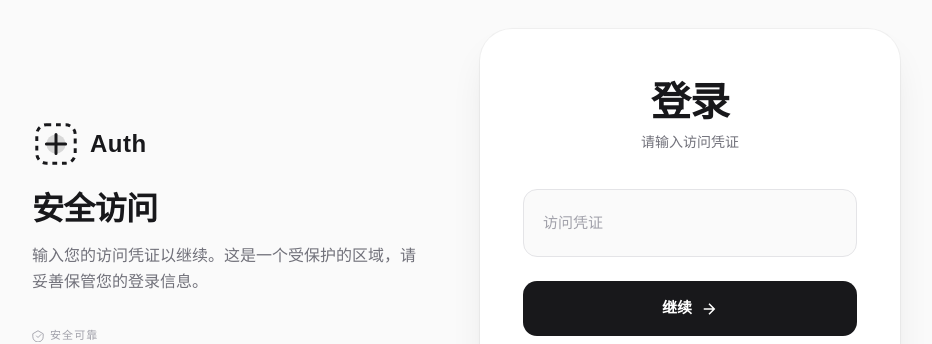
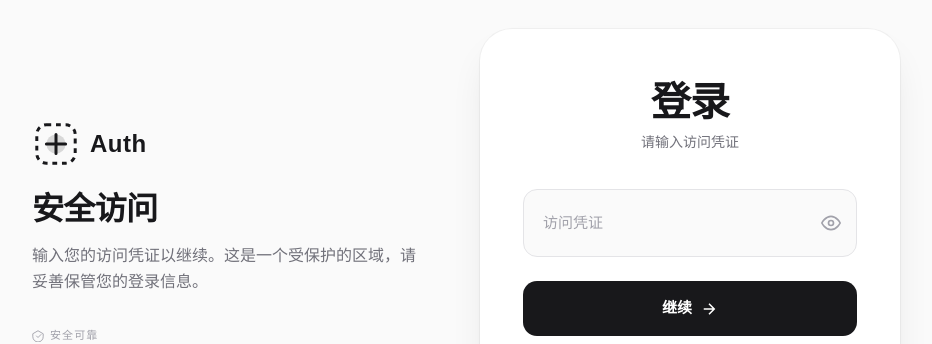
Before and after one commit to nano-exp/auth-request, a Next.js app: page /login in a window 1280 px wide. Shown: the part 168-512 px from the top of the page, without its empty margins (174-1106 px from the left). Built offline with nearby package versions, Linux system fonts and the light colour scheme; no server answers; a web font is replaced by a local one.

Commit message:
feat: add password visibility toggle and extend cookie expiry to 10 years

```diff
--- a/src/app/api/login/route.ts
+++ b/src/app/api/login/route.ts
@@ -8,7 +8,7 @@
     if (token && token === envToken) {
       const cookieName = process.env.COOKIE_NAME ?? 'auth-token'
       const cookieDomain = process.env.COOKIE_DOMAIN
-      const maxAge = 60 * 60 * 24 // 1 day
+      const maxAge = 60 * 60 * 24 * 365 * 10 // 10 years
       const response = NextResponse.json({ ok: true })
       response.cookies.set(cookieName, token, {
         httpOnly: true,
--- a/src/app/login/page.tsx
+++ b/src/app/login/page.tsx
@@ -7,7 +7,7 @@
 import { Input } from '@/components/Input'
 import { Button } from '@/components/Button'
 import { ErrorMessage } from '@/components/ErrorMessage'
-import { LockIcon, ShieldIcon, ArrowIcon } from '@/components/icons'
+import { LockIcon, ShieldIcon, ArrowIcon, EyeIcon } from '@/components/icons'
 
 function LoginPageInner() {
   const router = useRouter()
@@ -15,6 +15,7 @@
   const [token, setToken] = useState('')
   const [error, setError] = useState<string | null>(null)
   const [isLoading, setIsLoading] = useState(false)
+  const [showPassword, setShowPassword] = useState(false)
 
   const handleSubmit = async (e: FormEvent) => {
     e.preventDefault()
@@ -74,14 +75,25 @@
 
           {/* Form */}
           <form onSubmit={handleSubmit} className="flex flex-col gap-6">
+            <div className="relative">
               <Input
                 id="token"
                 label="访问凭证"
-              type="password"
+                type={showPassword ? 'text' : 'password'}
                 autoComplete="current-password"
                 value={token}
                 onChange={(e) => setToken(e.target.value)}
               />
+              <button
+                type="button"
+                className="absolute right-4 top-1/2 -translate-y-1/2 text-[#a1a1aa] hover:text-[#71717a] transition-colors"
+                onMouseDown={() => setShowPassword(true)}
+                onMouseUp={() => setShowPassword(false)}
+                onMouseLeave={() => setShowPassword(false)}
+              >
+                <EyeIcon className="w-5 h-5" />
+              </button>
+            </div>
 
             {error && <ErrorMessage message={error} />}
 
--- a/src/components/icons.tsx
+++ b/src/components/icons.tsx
@@ -32,3 +32,12 @@
     </svg>
   )
 }
+
+export function EyeIcon({ className }: { className?: string }) {
+  return (
+    <svg className={className} viewBox="0 0 24 24" fill="none" stroke="currentColor" strokeWidth="2">
+      <path d="M1 12s4-8 11-8 11 8 11 8-4 8-11 8-11-8-11-8z"/>
+      <circle cx="12" cy="12" r="3"/>
+    </svg>
+  )
+}
```
Lines whose indentation alone changed are shown as unchanged.
